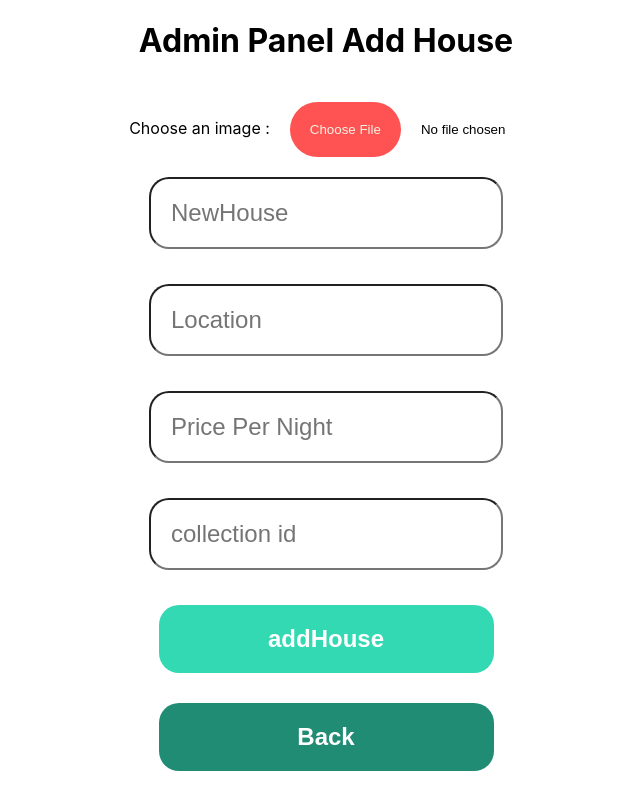
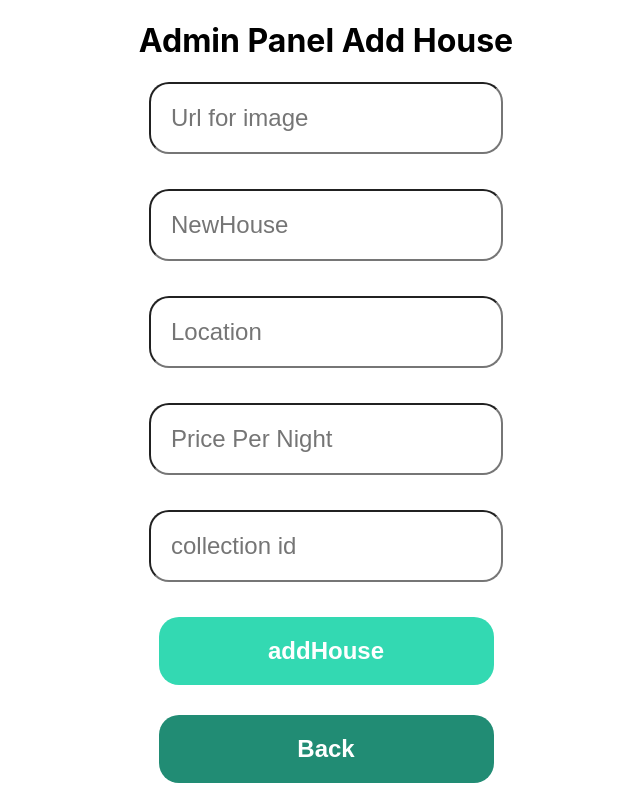
Before and after one commit to Mohammad-Mancy/airbnb, a React (Create React App) app in the folder frontend-react/: page /admin/addHouse in a window 1280 px wide. Shown: the whole page, without its empty margins (314-954 px from the left). Built offline with nearby package versions, Linux system fonts and the light colour scheme.

Commit message:
Debugging

```diff
--- a/frontend-react/src/App.css
+++ b/frontend-react/src/App.css
@@ -186,7 +186,7 @@
   margin: 20px;
   cursor: pointer;
 }
-.input-collection-name,.input-house-name,.input-house-location,.input-house-ppn{
+.input-collection-name,.input-house-name,.input-house-location,.input-house-ppn,.input-image-url{
   font-size: 24px;
     padding: 20px;
     border-radius: 20px;
--- a/frontend-react/src/components/admin/AddHouse.jsx
+++ b/frontend-react/src/components/admin/AddHouse.jsx
@@ -2,7 +2,7 @@ import React,{useState} from 'react'
 import {Link,useNavigate} from 'react-router-dom'
 function AddHouse() {
 
-    const [image , setImage] = useState("");
+    const [imageUrl , setImageUrl] = useState("");
     const [description , setDescription] = useState("");
     const [location , setLocation] = useState("");
     const [ppn , setPpn] = useState("");
@@ -16,7 +16,7 @@ function AddHouse() {
             method: "POST",
             headers:{ 'Content-Type': 'application/json' },
             body: JSON.stringify({
-              image:`../../assets/images/`+image,
+              image:imageUrl,
               description: description,
               location:location,
               ppn:ppn,
@@ -26,7 +26,7 @@ function AddHouse() {
           const data = await res.json();
           console.log(data)
           if (res.status === 200) {
-            setImage("");
+            setImageUrl("");
             setDescription("");
             setLocation("");
             setPpn("");
@@ -66,13 +66,13 @@ function AddHouse() {
     <h1>Admin Panel Add House</h1>
     <form className="add-house-form" onSubmit={handleSubmit}>
       <div className="input-house-field">
-        <span>Choose an image :</span>
         <input
-          type="file"
-          placeholder={""}
-          value={image}
+          className='input-image-url'
+          type="text"
+          placeholder={"Url for image"}
+          value={imageUrl}
           onChange={(e) => {
-            setImage(e.target.value);
+            setImageUrl(e.target.value);
           }}
         />
       </div>
```
